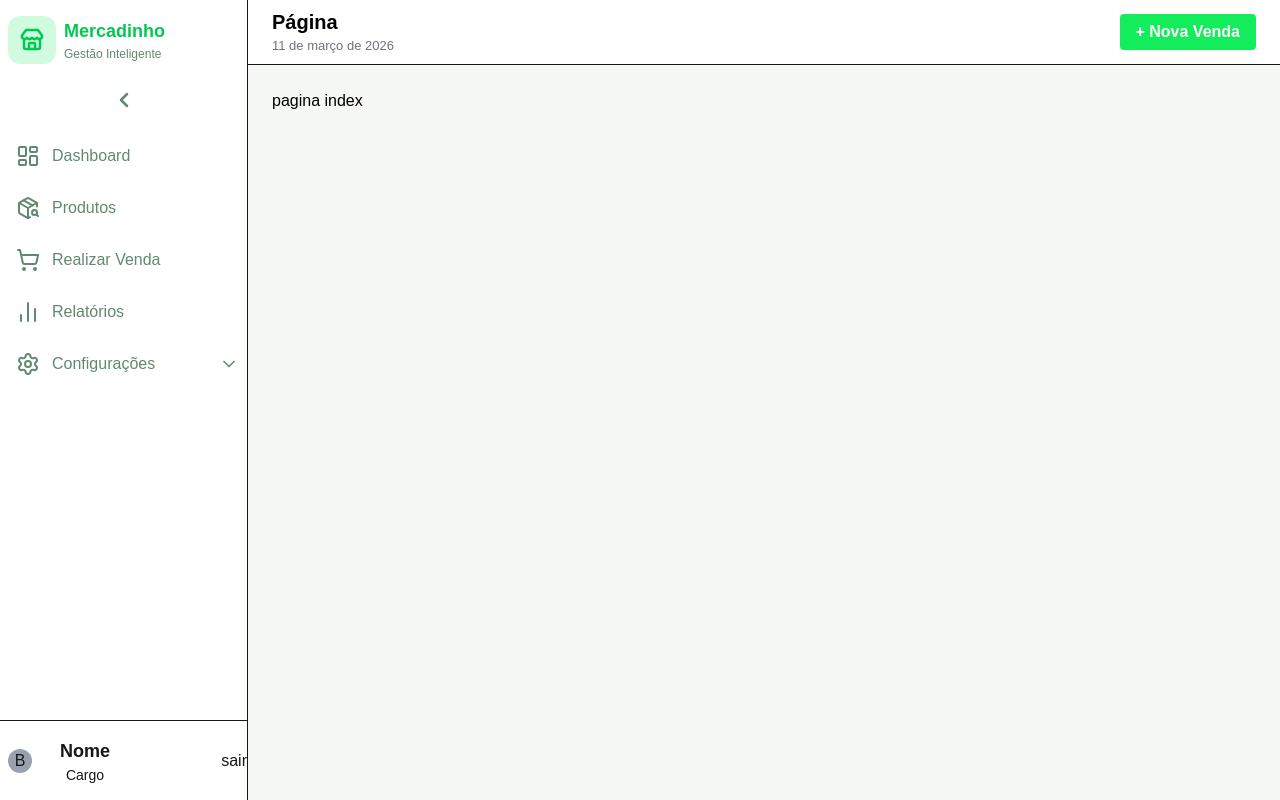
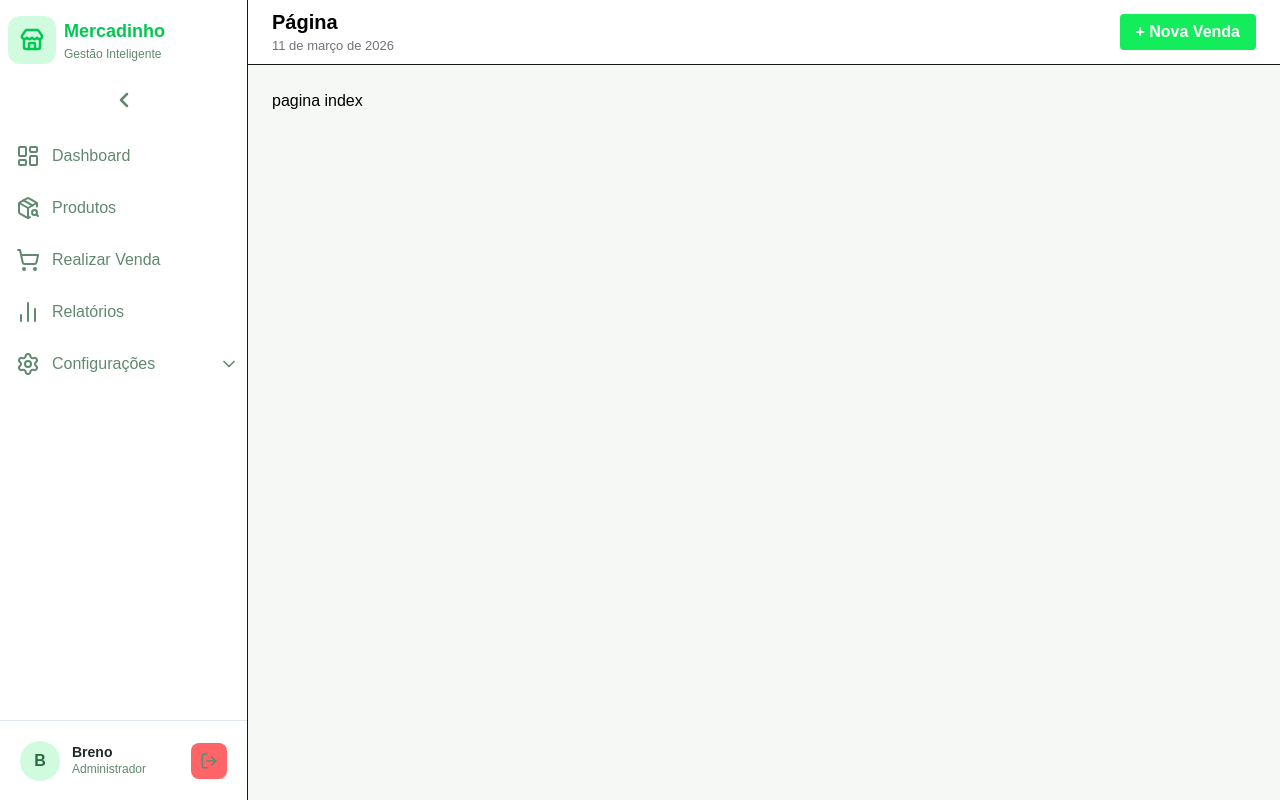
Before and after one commit to breno-facanha/mercadinho-web, a Next.js app: page / in a window 1280 px wide. Built offline with nearby package versions, Linux system fonts and the light colour scheme.

Commit message:
melhorando layout do rodape do usuario e melhorando a experiencia

```diff
--- a/src/components/Pagina/Pagina.tsx
+++ b/src/components/Pagina/Pagina.tsx
@@ -3,7 +3,7 @@
 import { useState } from "react";
 import { useRouter } from "next/navigation";
 import Menu from "../Menu/Menu"
-import { Store } from "lucide-react";
+import { Store, LogOut } from "lucide-react";
 import { usePathname } from "next/navigation";
 
 interface PaginaProps {
@@ -55,21 +55,30 @@ export default function Pagina(props: PaginaProps) {
                 <nav className="flex-1">
                   <Menu onExpandChange={setIsMenuExpanded} />
                 </nav>
-                <div className=" h-20 w-full flex justify-center items-center border-t">
-                    <div className="h-6 w-6 rounded-full bg-gray-400 m-2 flex items-center justify-center shrink-0">
+                <div className="h-20 w-full border-t border-[#E2E8F0] px-3 py-2">
+                    <div className={`h-full w-full rounded-xl flex items-center ${isMenuExpanded ? 'justify-between px-2' : 'justify-center'}`}>
+                        <div className="h-10 w-10 rounded-full bg-[#D0FBDE] text-[#2A6A3E] font-bold flex items-center justify-center shrink-0">
                             B
                         </div>
+
                         {isMenuExpanded && (
                             <>
-                            <div className="flex flex-col justify-center items-center pl-5">
-                                <div className="text-lg font-bold">Nome</div>
-                                <div className="text-sm">Cargo</div>
+                                <div className="flex-1 min-w-0 pl-3">
+                                    <div className="text-sm font-bold text-[#24282c] leading-tight truncate">Breno</div>
+                                    <div className="text-xs text-[#61896F] leading-tight truncate">Administrador</div>
                                 </div>
-                            <div className="flex-1 flex items-center justify-end">
-                                sair
-                            </div>
+
+                                <button
+                                    className="bg-red-400 h-9 w-9 rounded-lg text-[#61896F] hover:bg-[#E7FDEE] hover:text-green-600 transition-colors flex items-center justify-center"
+                                    title="Sair"
+                                    aria-label="Sair"
+                                    onClick={() => router.push("/login")}
+                                >
+                                    <LogOut size={18} strokeWidth={2.2} />
+                                </button>
                             </>
                         )}
+                    </div>
                 </div>
             </div>
             <main className="flex min-h-screen w-full flex-1 flex-col">
```
Lines whose indentation alone changed are shown as unchanged.
